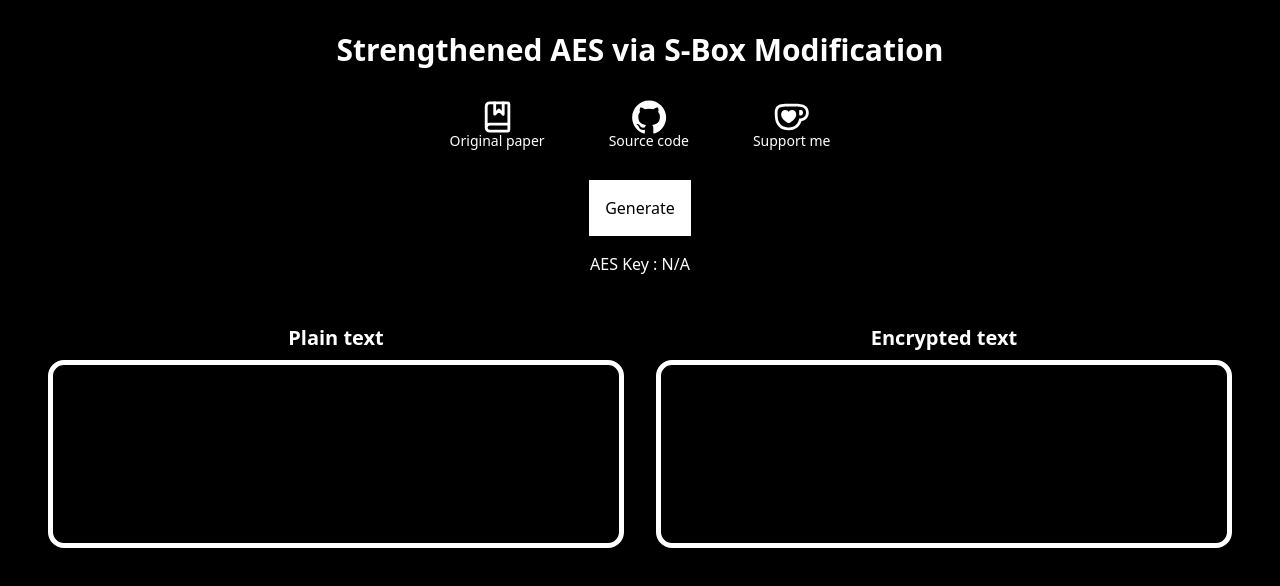
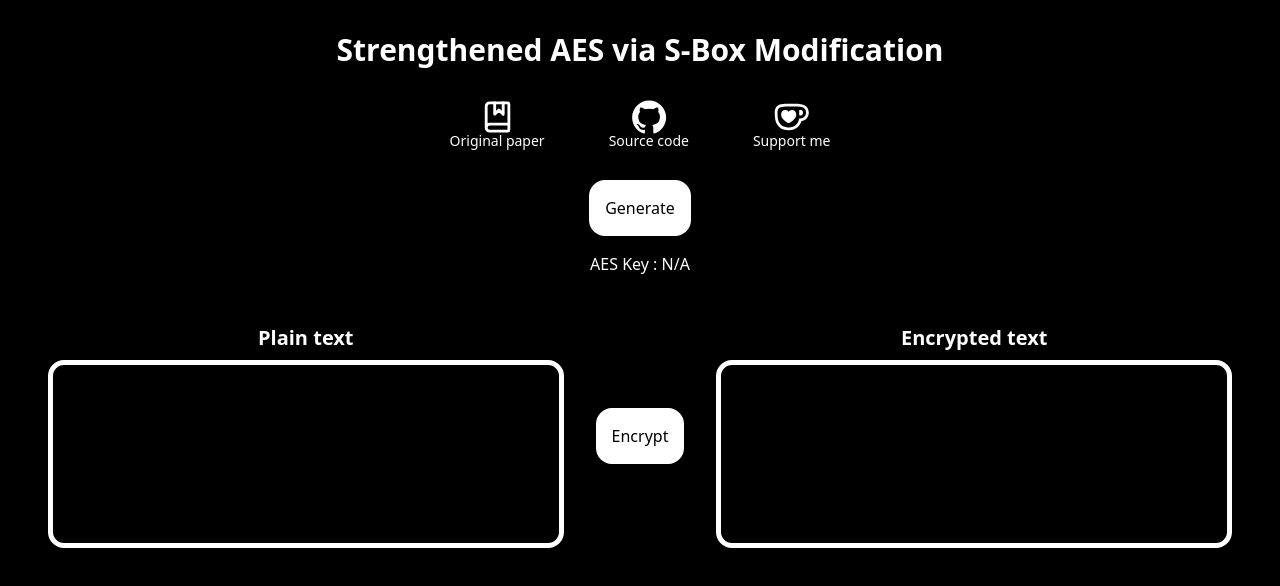
Before and after one commit to agw2005/aes-strengthened-sbox, a React (Vite) app: page / in a window 1280 px wide. Shown: the top 586 px of the page. Built offline with nearby package versions, Linux system fonts and the light colour scheme.

Commit message:
feat(App.tsx): integrated the encryption process

```diff
--- a/src/App.tsx
+++ b/src/App.tsx
@@ -1,13 +1,34 @@
 import { useState } from "react";
 import Header from "./components/Header.tsx";
-import { generateAes128Key } from "./math/aes128.ts";
+import {
+  blocksToString,
+  encryptBlock,
+  generateAes128Key,
+  stringToBlocks,
+} from "./math/aes128.ts";
 
 function App() {
-  const [plainText, setPlainText] = useState("");
   const [aesKey, setAesKey] = useState<Uint8Array>();
+  const [plainText, setPlainText] = useState<string>("");
+  const [encryptedPlainText, setEncryptedPlainText] = useState<string>("");
 
   const handleGenerateAesKey = () => {
     setAesKey(generateAes128Key());
+  };
+
+  const handleEncryptPlainText = () => {
+    try {
+      if (aesKey === undefined) {
+        throw new Error(`Key has not been generated yet`);
+      }
+    } catch (err) {
+      console.error(err);
+      return;
+    }
+    const plainTextBlock = stringToBlocks(plainText);
+    const encryptedTextBlock = encryptBlock(plainTextBlock, aesKey);
+    const encryptedTextString = blocksToString(encryptedTextBlock);
+    setEncryptedPlainText(encryptedTextString);
   };
 
   return (
@@ -18,14 +39,14 @@ function App() {
         <button
           onClick={handleGenerateAesKey}
           type="button"
-          className="bg-white hover:bg-gray-500 hover:text-white p-4"
+          className="h-max self-center rounded-2xl bg-white hover:bg-gray-500 hover:text-white active:bg-amber-300 active:text-black p-4"
         >
           Generate
         </button>
         <p className="text-white">{`AES Key : ${aesKey ? "" : "N/A"}`}</p>
         {aesKey
           ? (
-            <div className="border-2 border-white w-1/2 p-2">
+            <div className="border-2 border-white rounded-2xl min-w-max max-w-1/2 p-2">
               <p className="text-white break-all text-center">{aesKey}</p>
             </div>
           )
@@ -49,6 +70,13 @@ function App() {
             </textarea>
           </form>
         </div>
+        <button
+          type="button"
+          onClick={handleEncryptPlainText}
+          className="h-max self-center rounded-2xl bg-white hover:bg-gray-500 hover:text-white active:bg-amber-300 active:text-black p-4"
+        >
+          Encrypt
+        </button>
         <div className="flex-1 flex flex-col gap-2">
           <div className="flex-1">
             <h2 className="text-white text-center font-bold text-xl">
@@ -57,8 +85,8 @@ function App() {
           </div>
           <form action="" className="flex-99">
             <textarea
-              onChange={(e) => setPlainText(e.currentTarget.value)}
-              value={plainText}
+              disabled
+              value={encryptedPlainText}
               className="text-white border-white overflow-y-scroll p-2 text-sm resize-none border-5 rounded-2xl w-full h-full"
             >
             </textarea>
```
